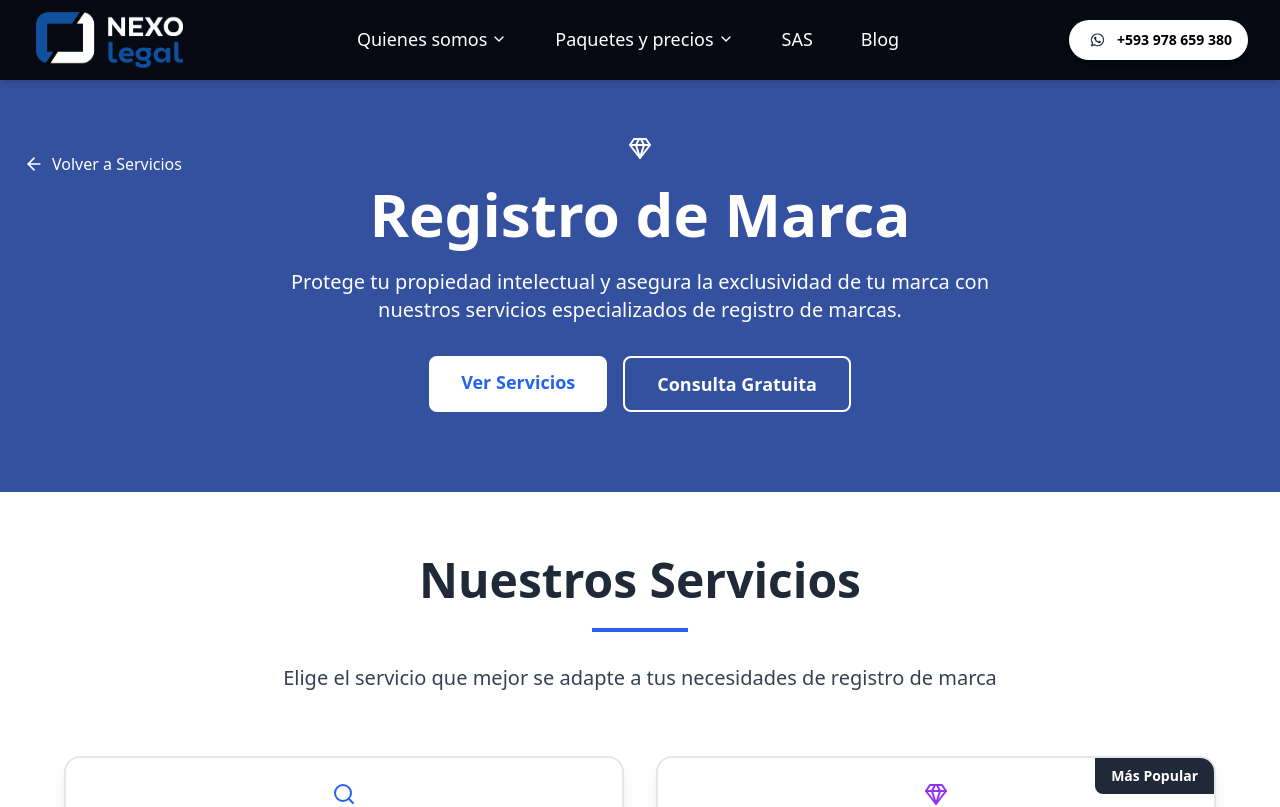
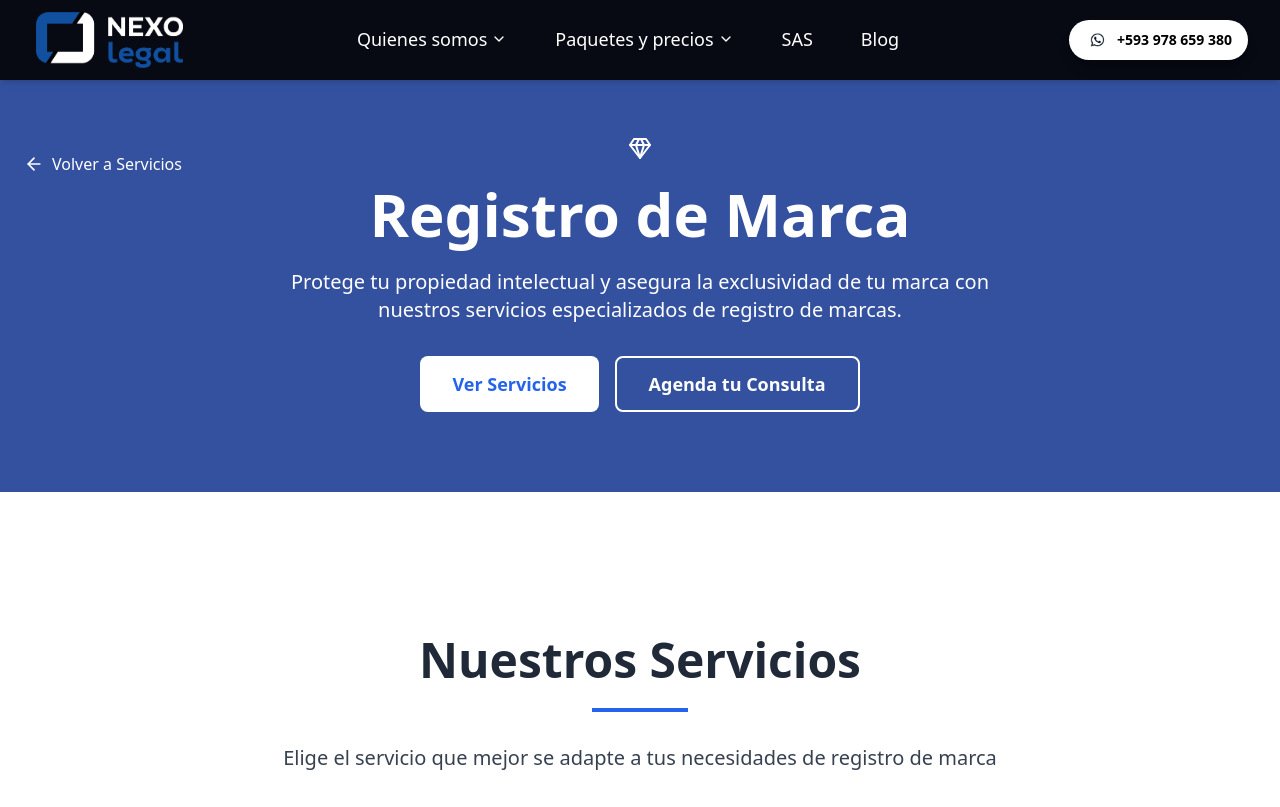
Before and after one commit to raydan90s/alpha_Roma, a React (Vite) app: page /registro-de-marca in a window 1280 px wide. Shown: the top 807 px of the page. Built offline with nearby package versions, Linux system fonts and the light colour scheme.

Commit message:
cambios botton

```diff
--- a/src/assets/utils/scrollUtils.ts
+++ b/src/assets/utils/scrollUtils.ts
@@ -19,3 +19,13 @@ export const scrollToHash = (hash: string) => {
 export const handleScrollToTop = () => {
   window.scrollTo({ top: 0, left: 0, behavior: 'smooth' }); // Added smooth behavior for scrolling to top
 };
+
+export const handleScrollToServices = (id:string) => {
+    const element = document.getElementById(id);
+    if (element) {
+      element.scrollIntoView({
+        behavior: 'smooth',
+        block: 'start', // Esto asegura que el scroll comience desde el inicio del elemento
+      });
+    }
+  };
--- a/src/components/package/heroServiceCard.tsx
+++ b/src/components/package/heroServiceCard.tsx
@@ -1,24 +1,24 @@
 import { ArrowLeft } from "lucide-react";
 import { JSX } from 'react';
+import { handleScrollToServices } from "../../assets/utils/scrollUtils";
+import { generarEnlaceWhatsApp } from "../../messages/messages";
 
 interface HeroServiceCardProps {
   icon: JSX.Element;
   title: string;
   description: string;
-  button1Text: string;
   button2Text: string;
   button1Link: string;
-  button2Link: string;
+  mensaje: string;
 }
 
 export const HeroServiceCard: React.FC<HeroServiceCardProps> = ({
   icon,
   title,
   description,
-  button1Text,
   button2Text,
   button1Link,
-  button2Link
+  mensaje
 }) => {
   return (
     <div className="bg-primary py-20 text-white">
@@ -43,10 +43,15 @@ export const HeroServiceCard: React.FC<HeroServiceCardProps> = ({
             {description}
           </p>
           <div className="flex flex-col sm:flex-row justify-center gap-4">
-            <a href={button1Link} className="bg-white text-blue-600 px-8 py-3 rounded-lg font-semibold text-lg hover:bg-gray-100 transition-all duration-300">
-              {button1Text}
-            </a>
-            <a href={button2Link} className="border-2 border-white text-white px-8 py-3 rounded-lg font-semibold text-lg hover:bg-white hover:text-blue-600 transition-all duration-300">
+
+            <button
+              onClick={() => handleScrollToServices(button1Link)}
+              className="bg-white text-blue-600 px-8 py-3 rounded-lg font-semibold text-lg hover:bg-gray-100 transition-all duration-300"
+            >
+              Ver Servicios
+            </button>
+
+            <a href={generarEnlaceWhatsApp(mensaje)} className="border-2 border-white text-white px-8 py-3 rounded-lg font-semibold text-lg hover:bg-white hover:text-blue-600 transition-all duration-300">
               {button2Text}
             </a>
           </div>
--- a/src/components/package/serviceSection.tsx
+++ b/src/components/package/serviceSection.tsx
@@ -22,6 +22,7 @@ interface ServicesSectionProps {
 
 const ServicesSection: React.FC<ServicesSectionProps> = ({ services, isVisible, description }) => {
   return (
+    <div id='servicesSection' className="pt-20 pb-20">
       <div className="max-w-screen-xl mx-auto px-4">
         <div className={`text-center mb-16 transform transition-all duration-1000 ${isVisible ? 'translate-y-0 opacity-100' : 'translate-y-10 opacity-0'}`}>
           <h2 className="text-4xl md:text-5xl font-bold mb-6 text-gray-800">Nuestros Servicios</h2>
@@ -55,6 +56,7 @@ const ServicesSection: React.FC<ServicesSectionProps> = ({ services, isVisible,
           ))}
         </div>
       </div>
+    </div>
   );
 };
 
--- a/src/pages/Paquetes/ConsultasLegalesPage.tsx
+++ b/src/pages/Paquetes/ConsultasLegalesPage.tsx
@@ -5,6 +5,7 @@ import ServicesSection from '../../components/package/serviceSection';
 import BenefitsSection from '../../components/package/benefitsSection';
 import ProcessSection from '../../components/package/ProcessSection';
 import CallToActionSectionV2 from '../../components/Sections/Call_to_actionV2';
+import { mensajesWhatsApp } from '../../messages/messages';
 
 const ConsultasLegalesPage = () => {
   const [isVisible, setIsVisible] = useState(false);
@@ -145,10 +146,9 @@ const ConsultasLegalesPage = () => {
           icon={<Gem className="text-6xl text-white" />}
           title="Consultas Legales y Juicios"
           description="Brindamos asesoría y representación legal en todo tipo de consultas y juicios. Protege tus derechos con expertos."
-            button1Text="Ver Servicios"
           button2Text="Consulta Gratuita"
-            button1Link="/servicios"
-            button2Link="/consulta-gratuita"
+          button1Link="servicesSection"
+          mensaje={mensajesWhatsApp.consultaLegal}
         />
       </section>
 
@@ -184,8 +184,8 @@ const ConsultasLegalesPage = () => {
           description="Contáctanos hoy mismo y da el primer paso hacia la resolución de tu caso legal"
           button1Text="Llamar Ahora"
           button2Text="Solicitar Cotización"
-          button1Link="tel:+123456789"
-          button2Link="/cotizacion"
+          mensaje={mensajesWhatsApp.consultaLegal}
+
         />
       </section>
     </div>
--- a/src/pages/Paquetes/DisolucionLiquidacionPage.tsx
+++ b/src/pages/Paquetes/DisolucionLiquidacionPage.tsx
@@ -6,6 +6,7 @@ import ProcessSection from '../../components/package/ProcessSection'; // Asegúr
 import FaqSection from '../../components/package/FaqSection'; // Asegúrate de que esta ruta y el archivo existan
 import CallToActionSectionV2 from '../../components/Sections/Call_to_actionV2'; // Asegúrate de que esta ruta y el archivo existan
 import { HeroServiceCard } from '../../components/package/heroServiceCard';
+import { mensajesWhatsApp } from '../../messages/messages';
 
 const DisolucionLiquidacionPage = () => {
   const [isVisible, setIsVisible] = useState(false);
@@ -130,10 +131,9 @@ const DisolucionLiquidacionPage = () => {
           icon={<Gem className="text-6xl text-white" />}
           title="Disolución y Liquidación de Compañías"
           description="Te ofrecemos soluciones legales para disolver y liquidar tu empresa de forma efectiva y conforme a la ley."
-          button1Text="Ver Servicios"
           button2Text="Consulta Gratuita"
-          button1Link="/servicios"
-          button2Link="/consulta-gratuita"
+          button1Link="servicesSection"
+          mensaje={mensajesWhatsApp.disolucionLiquidacion}
         />
 
       </section>
@@ -183,8 +183,7 @@ const DisolucionLiquidacionPage = () => {
           description="Contáctanos hoy mismo y da el primer paso hacia la disolución de tu empresa"
           button1Text="Llamar Ahora"
           button2Text="Solicitar Cotización"
-          button1Link="tel:+123456789"
-          button2Link="/cotizacion"
+          mensaje={mensajesWhatsApp.disolucionLiquidacion}
         />
       </section>
     </div>
--- a/src/pages/Paquetes/InmigracionLegalPage.tsx
+++ b/src/pages/Paquetes/InmigracionLegalPage.tsx
@@ -5,6 +5,7 @@ import ServicesSection from '../../components/package/serviceSection';
 import BenefitsSection from '../../components/package/benefitsSection';
 import ProcessSection from '../../components/package/ProcessSection';
 import CallToActionSectionV2 from '../../components/Sections/Call_to_actionV2';
+import { mensajesWhatsApp } from '../../messages/messages';
 
 const InmigracionLegalPage = () => {
   const [isVisible, setIsVisible] = useState(false);
@@ -126,10 +127,9 @@ const InmigracionLegalPage = () => {
           icon={<Gem className="text-6xl text-white" />}
           title="Inmigración Legal a Estados Unidos"
           description="Te ayudamos a encontrar la mejor opción de visa para tu futuro en Estados Unidos. ¡Comienza tu proceso de inmigración hoy!"
-          button1Text="Ver Servicios"
           button2Text="Consulta Gratuita"
-          button1Link="/servicios"
-          button2Link="/consulta-gratuita"
+          button1Link="servicesSection"
+          mensaje={mensajesWhatsApp.inmigrantes}
         />
       </section>
 
@@ -169,8 +169,7 @@ const InmigracionLegalPage = () => {
           description="Contáctanos hoy mismo y da el primer paso hacia tu nueva vida en Estados Unidos"
           button1Text="Llamar Ahora"
           button2Text="Solicitar Cotización"
-          button1Link="tel:+123456789"
-          button2Link="/cotizacion"
+          mensaje={mensajesWhatsApp.inmigrantes}
         />
       </section>
     </div>
--- a/src/pages/Paquetes/RegistroDeMarcaPage.tsx
+++ b/src/pages/Paquetes/RegistroDeMarcaPage.tsx
@@ -10,6 +10,7 @@ import BenefitsSection from '../../components/package/benefitsSection';
 import FaqSection from '../../components/package/FaqSection';
 import { faqData } from '../../components/data/RegistroDeMarca/fqaData';
 import ProcessSection from '../../components/package/ProcessSection';
+import { mensajesWhatsApp } from '../../messages/messages';
 
 const RegistroMarcaPage = () => {
     const [isVisible, setIsVisible] = useState(false);
@@ -26,12 +27,10 @@ const RegistroMarcaPage = () => {
                     icon={<Gem className="text-6xl text-white" />}
                     title="Registro de Marca"
                     description="Protege tu propiedad intelectual y asegura la exclusividad de tu marca con nuestros servicios especializados de registro de marcas."
-                    button1Text="Ver Servicios"
-                    button2Text="Consulta Gratuita"
-                    button1Link="/servicios"
-                    button2Link="/consulta-gratuita"
+                    button2Text="Agenda tu Consulta"
+                    button1Link="servicesSection"
+                    mensaje={mensajesWhatsApp.marca}
                 />
-
             </section>
 
             {/* Services Section */}
@@ -75,8 +74,7 @@ const RegistroMarcaPage = () => {
                     description="Contáctanos hoy mismo y da el primer paso hacia la protección de tu propiedad intelectual"
                     button1Text="Llamar Ahora"
                     button2Text="Solicitar Cotización"
-                    button1Link="tel:+123456789"
-                    button2Link="/cotizacion"
+                    mensaje={mensajesWhatsApp.marca}
                 />
             </section>
         </div>
--- a/src/pages/Paquetes/ServiciosLegalesPage.tsx
+++ b/src/pages/Paquetes/ServiciosLegalesPage.tsx
@@ -5,6 +5,7 @@ import ServicesSection from '../../components/package/serviceSection';
 import BenefitsSection from '../../components/package/benefitsSection';
 import ProcessSection from '../../components/package/ProcessSection';
 import CallToActionSectionV2 from '../../components/Sections/Call_to_actionV2';
+import { mensajesWhatsApp } from '../../messages/messages';
 
 const ServiciosLegalesPage = () => {
   const [isVisible, setIsVisible] = useState(false);
@@ -194,10 +195,9 @@ const ServiciosLegalesPage = () => {
           icon={<Gem className="text-6xl text-white" />}
           title="Servicios Legales para Compañías"
           description="Brindamos asesoría y servicios legales especializados para empresas. Protege tu negocio y asegúrate de cumplir con todas las regulaciones legales."
-          button1Text="Ver Servicios"
           button2Text="Consulta Gratuita"
-          button1Link="/servicios"
-          button2Link="/consulta-gratuita"
+          button1Link="servicesSection"
+          mensaje={mensajesWhatsApp.serviciosLegales}
         />
       </section>
 
@@ -237,8 +237,7 @@ const ServiciosLegalesPage = () => {
           description="Contáctanos hoy mismo y da el primer paso hacia la protección legal de tu compañía"
           button1Text="Llamar Ahora"
           button2Text="Solicitar Cotización"
-          button1Link="tel:+123456789"
-          button2Link="/cotizacion"
+          mensaje={mensajesWhatsApp.marca}
         />
       </section>
     </div>
```
Also changed, not shown: src/components/package/SAS/HeroSAS.tsx (+2 -11 lines), src/messages/messages.ts (+7 -1 lines), src/pages/Paquetes/PackagePage.tsx (+23 -1 lines). Lines whose indentation alone changed are shown as unchanged.
